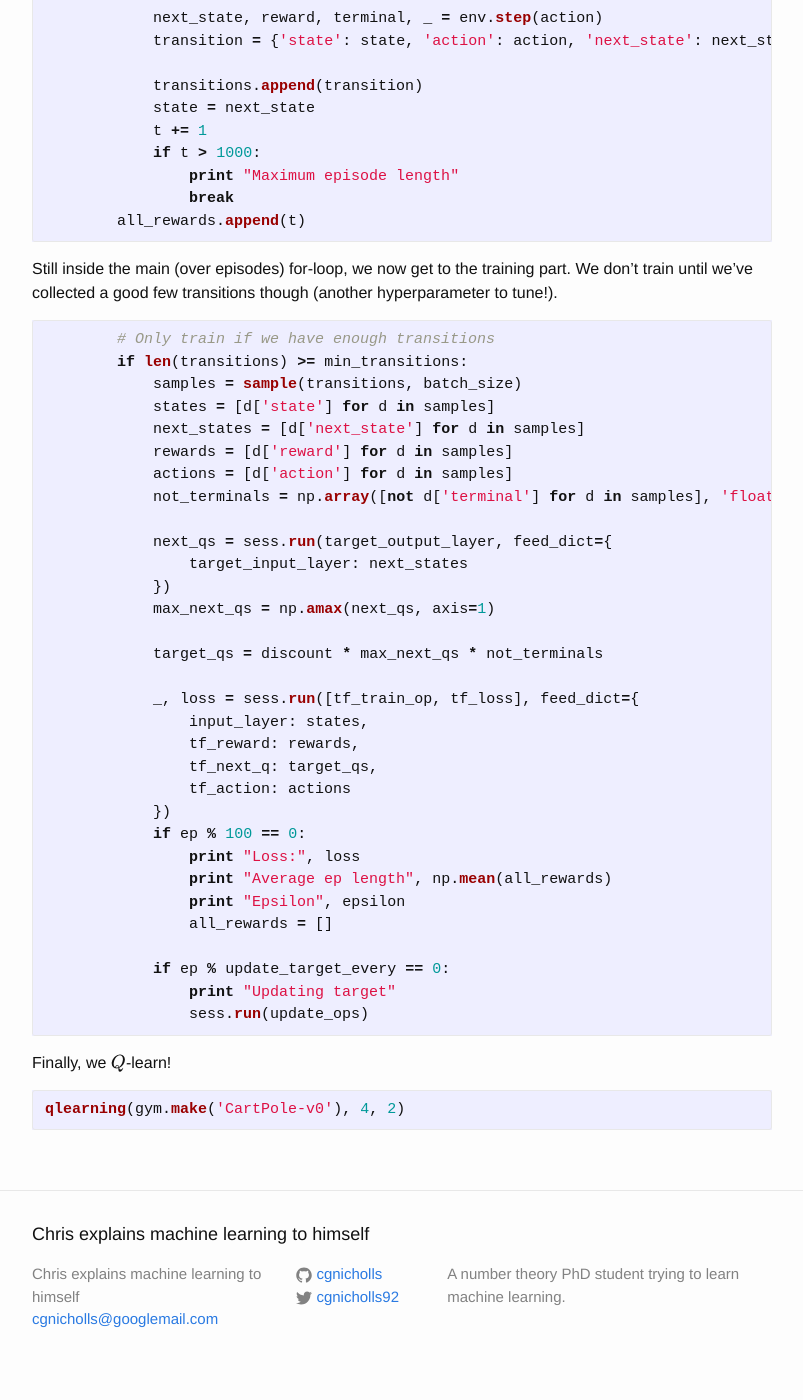
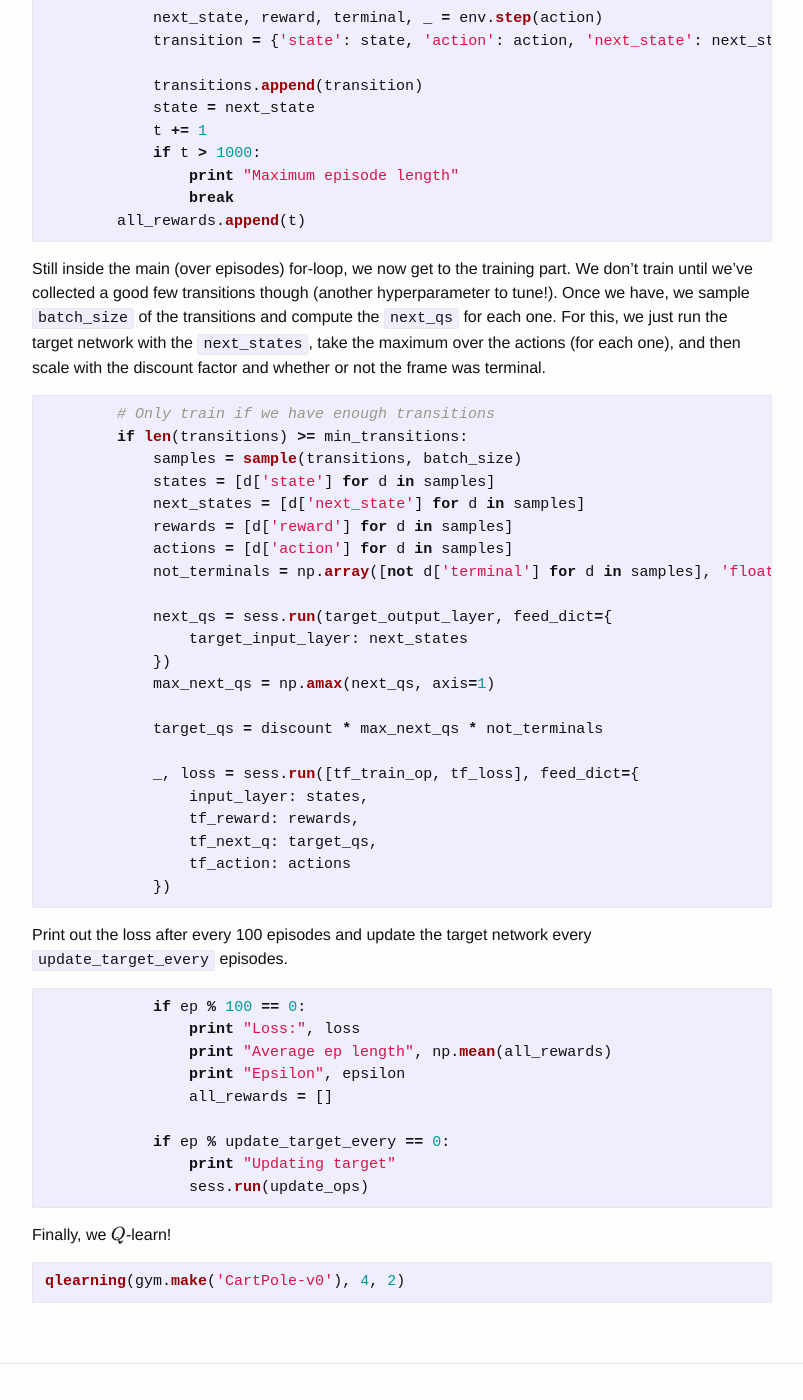
Before and after one commit to cgnicholls/cgnicholls.github.io, a Jekyll site: the page built from _posts/2016-10-08-reinforcement-learning-qlearning.markdown, in a window 1280 px wide and 1400 px high, scrolled down 5416 px. Shown: the whole window, without its empty margins (238-1041 px from the left). Built offline with Jekyll 4.4.1, drawn with Linux system fonts in a browser that asks for light colours; formulas are drawn with MathJax 3.

Commit message:
First draft of q-learning

```diff
--- a/_posts/2016-10-08-reinforcement-learning-qlearning.markdown
+++ b/_posts/2016-10-08-reinforcement-learning-qlearning.markdown
@@ -260,7 +260,7 @@ We then follow the $\epsilon$-greedy policy with the current $Q$-function. For e
         all_rewards.append(t)
 ~~~~
 
-Still inside the main (over episodes) for-loop, we now get to the training part. We don't train until we've collected a good few transitions though (another hyperparameter to tune!).
+Still inside the main (over episodes) for-loop, we now get to the training part. We don't train until we've collected a good few transitions though (another hyperparameter to tune!). Once we have, we sample `batch_size` of the transitions and compute the `next_qs` for each one. For this, we just run the target network with the `next_states`, take the maximum over the actions (for each one), and then scale with the discount factor and whether or not the frame was terminal.
 
 ~~~~python
         # Only train if we have enough transitions
@@ -285,6 +285,11 @@ Still inside the main (over episodes) for-loop, we now get to the training part.
                 tf_next_q: target_qs,
                 tf_action: actions
             })
+~~~~
+
+Print out the loss after every 100 episodes and update the target network every `update_target_every` episodes.
+
+~~~~python
             if ep % 100 == 0:
                 print "Loss:", loss
                 print "Average ep length", np.mean(all_rewards)
```
